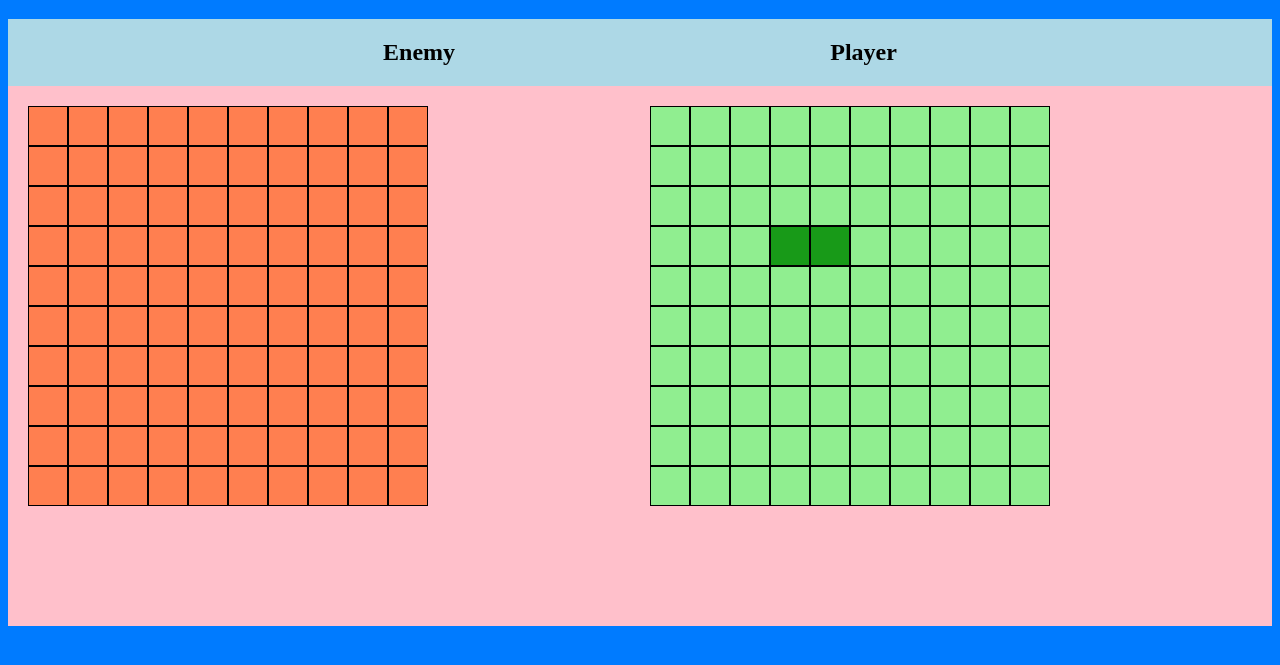
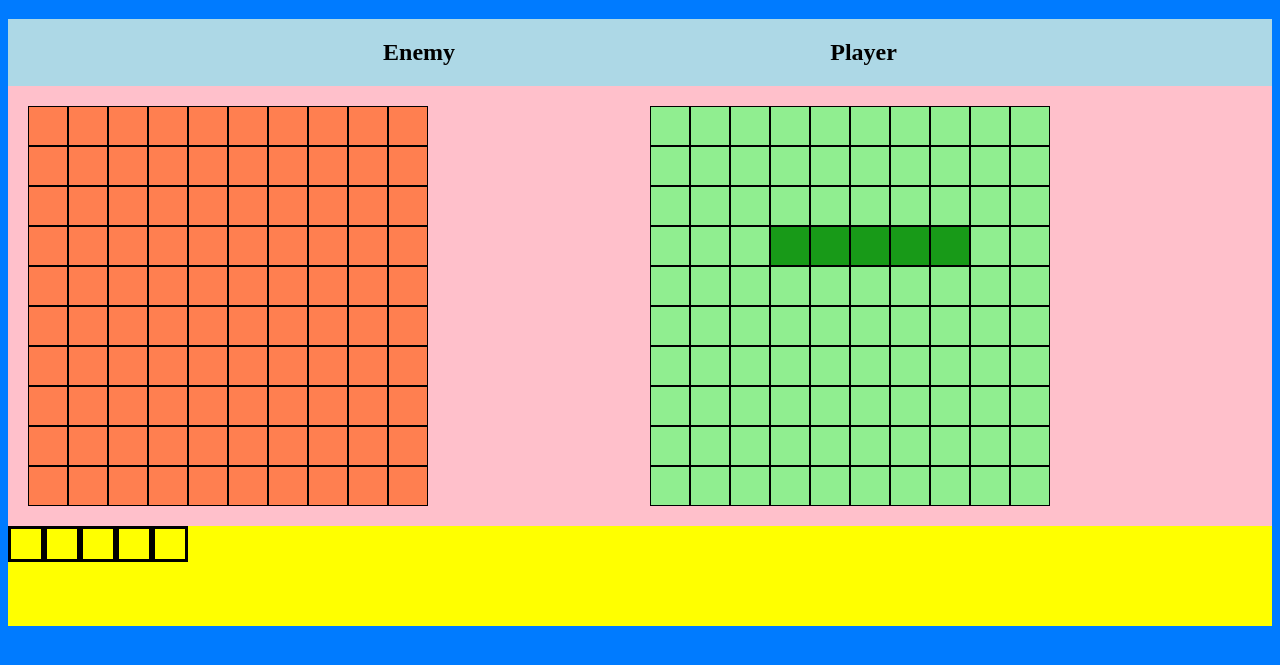
Before and after one commit to jacobgunlock/battleship, a website built with webpack: page dist/index.html in a window 1280 px wide. Shown: the part 61-726 px from the top of the page. Built offline with nearby package versions, Linux system fonts and the light colour scheme.

Commit message:
begining drag and drop/changed imports and exports

```diff
--- /dev/null
+++ b/src/js/dom/drag-drop.js
@@ -0,0 +1,32 @@
+import renderBoards from './render-board'
+
+export default function dragDrop(p1, p2) {
+    const ships = document.querySelector(".ships");
+    const battleship = document.createElement("div");
+    battleship.classList.add("ship");
+    battleship.setAttribute("draggable", true);
+    for (let i = 0; i < 5; i++) {
+        const cell = document.createElement("div");
+        cell.classList.add("cell", "hover");
+        battleship.appendChild(cell);
+    }
+    ships.appendChild(battleship);
+
+    const board = document.querySelector("#player");
+    battleship.addEventListener("mousedown", () => {
+        board.classList.add("hover");
+    });
+
+    const cells = board.getElementsByClassName("cell");
+    Array.from(cells).forEach((cell) => {
+        cell.addEventListener("dragover", (e) => e.preventDefault());
+        cell.addEventListener("drop", () => {
+            const coord = cell.id.slice(-2);
+            const x = Number(coord[0]);
+            const y = Number(coord[1]);
+            p1.board.placeShip(5, [x, y], "horizontal");
+            console.log(p1.board.getShipCount());
+            renderBoards(p1, p2);
+        });
+    });
+}
--- a/src/js/dom/process-shot.js
+++ b/src/js/dom/process-shot.js
@@ -1,6 +1,6 @@
-const renderWin = require('../dom/render-win')
+import renderWin from '../dom/render-win';
 
-function processShot(shot, player, cell) {
+export default function processShot(shot, player, cell) {
     const target = cell.id.slice(-2)
     cell.classList.remove('active');
     if (shot === "miss") cell.classList.add("miss");
@@ -20,4 +20,3 @@ function processShot(shot, player, cell) {
         return true;
     }
 }
-module.exports = processShot
--- a/src/js/dom/render-board.js
+++ b/src/js/dom/render-board.js
@@ -1,17 +1,21 @@
-const p1 = require('../scripts/game');
-const p2 = require('../scripts/game');
-const processShot = require('./process-shot')
+import { p1, p2 } from "../scripts/game";
+import processShot from './process-shot';
+import dragDrop from './drag-drop';
 
-function renderBoards(p1, p2) {
+export default function renderBoards(p1, p2) {
+    const player = document.getElementById('player');
+    const enemy = document.getElementById('enemy');
+    player.innerHTML = '';
+    enemy.innerHTML = '';
     for (let i = 0; i < 10; i++) {
         //p1
         const row = document.createElement('div');
         row.classList.add('row');
-        document.getElementById('player').appendChild(row);
+        player.appendChild(row);
         //p2
         const oppRow = document.createElement('div');
         oppRow.classList.add('row');
-        document.getElementById('enemy').appendChild(oppRow);
+        enemy.appendChild(oppRow);
 
         for (let j = 0; j < 10; j++) {
             const cell = document.createElement('div');
@@ -37,5 +41,5 @@ function renderBoards(p1, p2) {
             }, { once: true });
         }
     }
+    dragDrop(p1,p2);
 }
-module.exports = { renderBoards };
--- a/src/js/dom/render-win.js
+++ b/src/js/dom/render-win.js
@@ -1,4 +1,4 @@
-function renderWin(player) {
+export default function renderWin(player) {
     const cells = document.getElementsByClassName("cell");
     Array.from(cells).forEach((cell) => {
         cell.classList.remove("active");
@@ -9,5 +9,3 @@ function renderWin(player) {
     if (player.name === "Computer") console.log("You Won!");
     else console.log("Computer Won!");
 }
-
-module.exports = renderWin;
--- a/src/js/index.js
+++ b/src/js/index.js
@@ -1,5 +1,7 @@
 import '../scss/style.scss';
 import { p1, p2 } from "./scripts/game";
-import { renderBoards } from './dom/render-board';
+import renderBoards from './dom/render-board';
 
+p1.board.placeShip(5, [3,3], 'horizontal');
+p2.board.placeShip(5, [0,0], 'vertical');
 renderBoards(p1, p2);
--- a/src/js/scripts/game.js
+++ b/src/js/scripts/game.js
@@ -1,10 +1,5 @@
-const player = require('./player');
+import Player from './player';
+const p1 = Player('Player');
+const p2 = Player('Computer');
 
-const p1 = player('Player');
-const p2 = player('Computer');
-
-p1.board.placeShip(2, [3,3], 'horizontal');
-
-p2.board.placeShip(2, [7,7], 'vertical');
-
-module.exports = { p1, p2 }
+export {p1, p2};
--- a/src/js/scripts/gameboard.js
+++ b/src/js/scripts/gameboard.js
@@ -1,5 +1,4 @@
-const Ship = require("./ship");
-
+import Ship from './ship';
 const Gameboard = () => {
     let shipCount = 0;
     let board = [];
@@ -17,8 +16,11 @@ const Gameboard = () => {
     })();
 
     const placeShip = (length, coord, axis) => {
-        if (coord[0] + length > 9 || coord[1] + length > 9) return false;
+        if (coord[0] > 10 || coord[0] < 0 || coord[1] > 10 || coord[1] < 0) return false;
         if (board[coord[0]][coord[1]].ship !== null) return false;
+        if (axis === 'horizontal') if ((coord[1] + length) > 10) return false;
+        if (axis === 'vertical') if ((coord[0] + length) > 10) return false;
+
         let tiles = [];
         for (let i = 0; i < length; i++) {
             if (axis === "vertical") tiles.push([coord[0] + i, coord[1]]);
@@ -55,5 +57,4 @@ const Gameboard = () => {
 
     return { board, shipCount, placeShip, receiveAttack, getShipCount, isAllSunk };
 };
-
-module.exports = Gameboard;
+export default Gameboard;
--- a/src/js/scripts/player.js
+++ b/src/js/scripts/player.js
@@ -1,7 +1,8 @@
-const gameboard = require("./gameboard");
-function Player(n) {
+import Gameboard from "./gameboard";
+
+export default function Player(n) {
     const name = n;
-    let board = gameboard();
+    let board = Gameboard();
     const attack = (enemy, x, y) => {
         return enemy.board.receiveAttack(x, y);
     };
@@ -20,4 +21,3 @@ function Player(n) {
     };
     return { name, board, attack, compAttack };
 };
-module.exports = Player;
--- a/src/js/scripts/ship.js
+++ b/src/js/scripts/ship.js
@@ -14,4 +14,4 @@ const Ship = size => {
     const getTotalHits = () => {return totalHits};
     return {hit, isSunk, totalHits, getTotalHits}
 }
-module.exports = Ship;
+export default Ship;
--- a/src/scss/style.scss
+++ b/src/scss/style.scss
@@ -13,7 +13,7 @@ body {
 
     .gameboards {
         background-color: pink;
-        height: 500px;
+        height: 400px;
         display: grid;
         grid-template-columns: 1fr 1fr;
         padding: 20px;
@@ -51,7 +51,6 @@ body {
                 background-color: darken($color: lightgreen, $amount: 40);
             }
         }
-
         #enemy {
             $enemy-board-color: coral;
             background-color: $enemy-board-color;
@@ -64,4 +63,21 @@ body {
             }
         }
     }
+
+    .ships {
+        background-color: yellow;
+        height: 100px;
+        .ship{
+            display: flex;
+            width: max-content;
+            .cell {
+                height: 30px;
+                width: 30px;
+                border: solid;
+            }
+            .hover:hover {
+                background-color: darken(yellow, 10);
+            }
+        }
+    }
 }
```
Also changed, not shown: dist/index.html.
